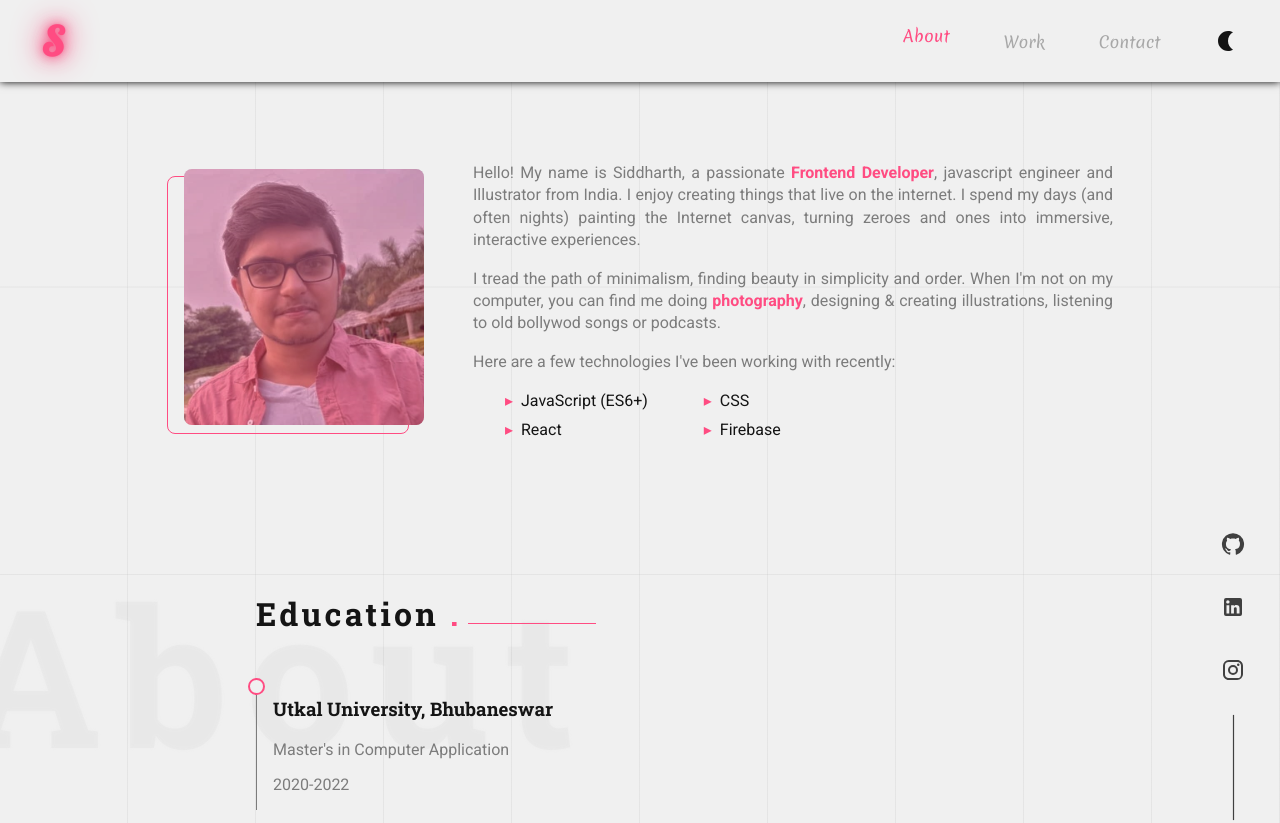
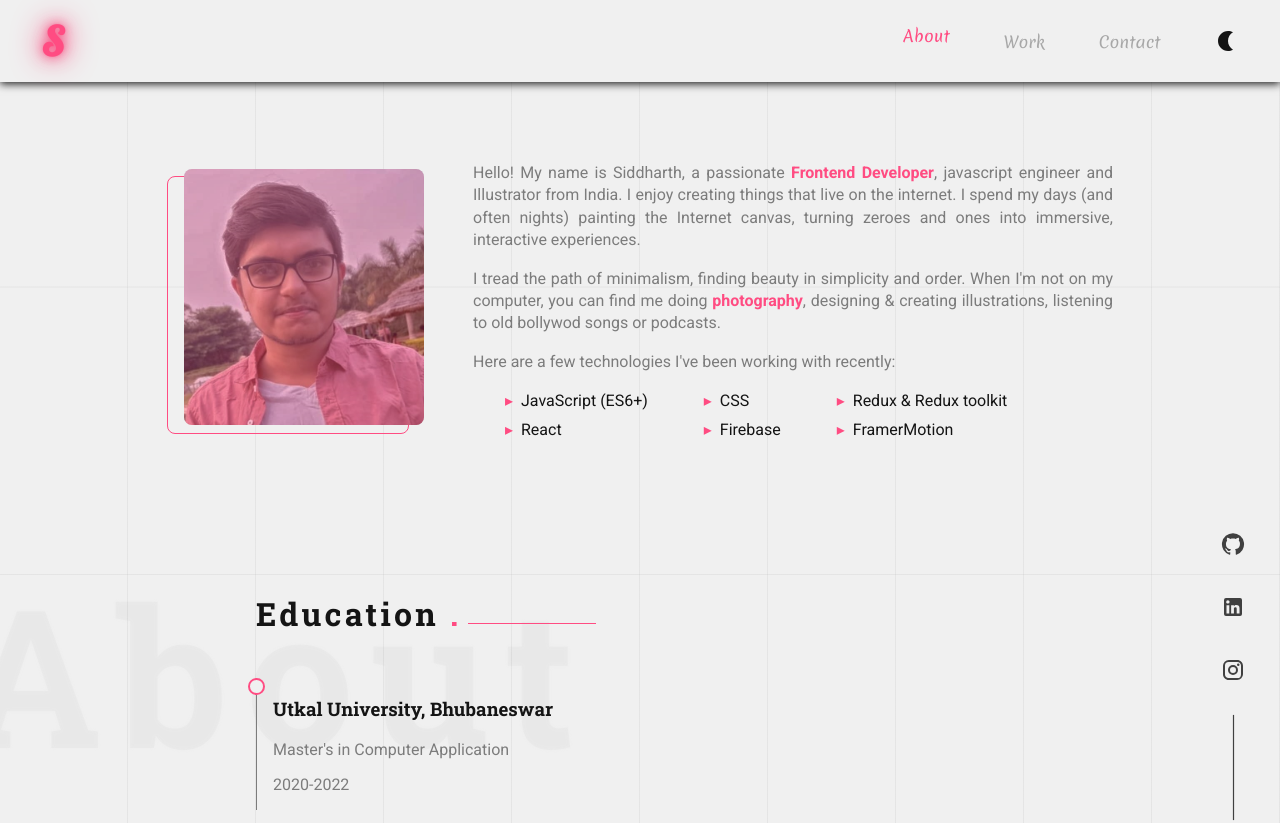
Before and after one commit to Bluetooth-stack/portfolio-site, a React (Create React App) app: page /about in a window 1280 px wide. Shown: the top 823 px of the page. Built offline with nearby package versions, Linux system fonts and the light colour scheme.

Commit message:
fixed navbar animation issue

```diff
--- a/src/App.js
+++ b/src/App.js
@@ -1,4 +1,4 @@
-import React from 'react';
+import React, { useState } from 'react';
 import './App.css';
 import { Route, Routes, useLocation } from 'react-router-dom';
 import Home from './pages/Home';
@@ -7,16 +7,23 @@ import Contact from './pages/Contact';
 import Work from './pages/Work';
 import { AnimatePresence } from 'framer-motion';
 import FirstPage from './pages/FirstPage';
+import Navbar from './components/common/Navbar';
 
 function App() {
   const location = useLocation();
+  const [showNav, setShowNav] = useState(true);
+
   return (
     <div className="App">
 
+      {
+        showNav &&
+        <Navbar />
+      }
 
       <AnimatePresence>
         <Routes location={location} key={location.pathname}>
-          <Route path='/' element={<FirstPage />} />
+          <Route path='/' element={<FirstPage setShowNav={setShowNav} />} />
           <Route path='/home' element={<Home />} />
           <Route path='/about' element={<About />} />
           <Route path='/work' element={<Work />} />
--- a/src/components/AboutComponent/DetailsSection/index.js
+++ b/src/components/AboutComponent/DetailsSection/index.js
@@ -126,6 +126,25 @@ function DetailsSection() {
                         <li><span>CSS</span></li>
                         <li><span>Firebase</span></li>
                     </motion.div>
+                    <motion.div
+                        key={"list2"}
+
+                        initial={{ opacity: 0, x: 90 }}
+                        animate={{ opacity: 1, x: 0 }}
+                        transition={{
+                            duration: 0.5,
+                            delay: 0.8,
+                            scale: {
+                                type: "spring",
+                                damping: 5,
+                                stiffness: 100,
+                                restDelta: 0.001
+                            }
+                        }}
+                    >
+                        <li><span>Redux & Redux toolkit</span></li>
+                        <li><span>FramerMotion</span></li>
+                    </motion.div>
                 </ul>
             </div>
         </div>
--- a/src/components/common/Navbar/style.css
+++ b/src/components/common/Navbar/style.css
@@ -3,7 +3,7 @@
     justify-content: space-between;
     align-items: center;
     background-color: var(--background);
-    box-shadow: 0 0 8px black;
+    box-shadow: 0 2px 8px var(--navshadow);
     position: sticky;
     top: 0;
     padding: 1rem 2.6rem;
--- a/src/index.css
+++ b/src/index.css
@@ -5,6 +5,7 @@
   --white: #f0f0f0;
   --background: #130006;
   --shadow: #ff4c82;
+  --navshadow:#161616ea;
   --grid: #30303033;
   --grey: #acacac;
   --tagFont: #140606;
@@ -17,6 +18,7 @@
   --white: #141414;
   --background: #f0f0f0;
   --shadow: #ff4c82;
+  --navshadow:#0e0e0eec;
   --grid: #c5c5c544;
   --grey: #7c7c7c;
   --tagFont: #dfdfdf7a;
--- a/src/pages/About/index.js
+++ b/src/pages/About/index.js
@@ -1,5 +1,4 @@
 import React from 'react'
-import Navbar from '../../components/common/Navbar';
 import Footer from '../../components/common/Footer';
 import Foot from '../../components/common/Footer/Foot';
 import Pagename from '../../components/common/Pagename'
@@ -15,7 +14,6 @@ function About() {
       animate={{ scale: 1 }}
       exit={{ scale: 0.8 }}
     >
-      <Navbar />
 
       <Pagename pageName={'About'} />
       <DetailsSection />
--- a/src/pages/Contact/index.js
+++ b/src/pages/Contact/index.js
@@ -1,7 +1,6 @@
 import React from 'react'
 import ContactDetails from '../../components/ContactComponent'
 import { ToastContainer } from 'react-toastify'
-import Navbar from '../../components/common/Navbar';
 import Footer from '../../components/common/Footer';
 import Foot from '../../components/common/Footer/Foot';
 import { motion } from 'framer-motion'
@@ -26,7 +25,6 @@ function Contact() {
         pauseOnHover
         theme="light"
       />
-      <Navbar />
 
       <Pagename pageName={'Contact'} />
       <ContactDetails />
--- a/src/pages/FirstPage/index.js
+++ b/src/pages/FirstPage/index.js
@@ -4,24 +4,28 @@ import { motion } from 'framer-motion'
 import '../../index.css'
 import '../../App.css'
 
-function FirstPage() {
+function FirstPage({ setShowNav }) {
   const navigate = useNavigate();
 
   const lastThemeSelected = localStorage.getItem('pageTheme');
 
-    useEffect(()=>{
-        setTimeout(()=>{
+  useEffect(() => {
+    setShowNav(false)
+    let timeout = setTimeout(() => {
+      setShowNav(true);
       navigate('/home')
     }, 2500)
-    },[navigate])
+    return () => clearTimeout(timeout)
+    // eslint-disable-next-line react-hooks/exhaustive-deps
+  }, [navigate])
 
 
   return (
     <motion.div
-    initial={{scale:0.6}}
-    animate={{scale:1}}
-    exit={{scale:0.6}}
-    style={{background: `${lastThemeSelected==='dark'?'#130006':'#f0f0f0'}`}}
+      initial={{ scale: 0.6 }}
+      animate={{ scale: 1 }}
+      exit={{ scale: 0.6 }}
+      style={{ background: `${lastThemeSelected === 'dark' ? '#130006' : '#f0f0f0'}` }}
       className='firstPage'>
 
       <h1 className='firstPageLogo'>S</h1>
--- a/src/pages/Home/index.js
+++ b/src/pages/Home/index.js
@@ -1,6 +1,5 @@
 import React from 'react'
 import Main from '../../components/HomeComponents'
-import Navbar from '../../components/common/Navbar';
 import Footer from '../../components/common/Footer';
 import Foot from '../../components/common/Footer/Foot';
 import { motion } from 'framer-motion'
@@ -12,7 +11,6 @@ function index() {
       animate={{ scale: 1 }}
       exit={{ scale: 0.8 }}
     >
-      <Navbar />
 
       <Main />
 
--- a/src/pages/Work/index.js
+++ b/src/pages/Work/index.js
@@ -1,6 +1,5 @@
 import React from 'react'
 import WorkComponent from '../../components/WorkComponents'
-import Navbar from '../../components/common/Navbar';
 import Footer from '../../components/common/Footer';
 import Foot from '../../components/common/Footer/Foot';
 import { motion } from 'framer-motion'
@@ -13,7 +12,6 @@ function Work() {
       animate={{ scale: 1 }}
       exit={{ scale: 0.8 }}
     >
-      <Navbar />
 
       <Pagename pageName={'Work'} />
       <WorkComponent />
```
Lines whose indentation alone changed are shown as unchanged.
